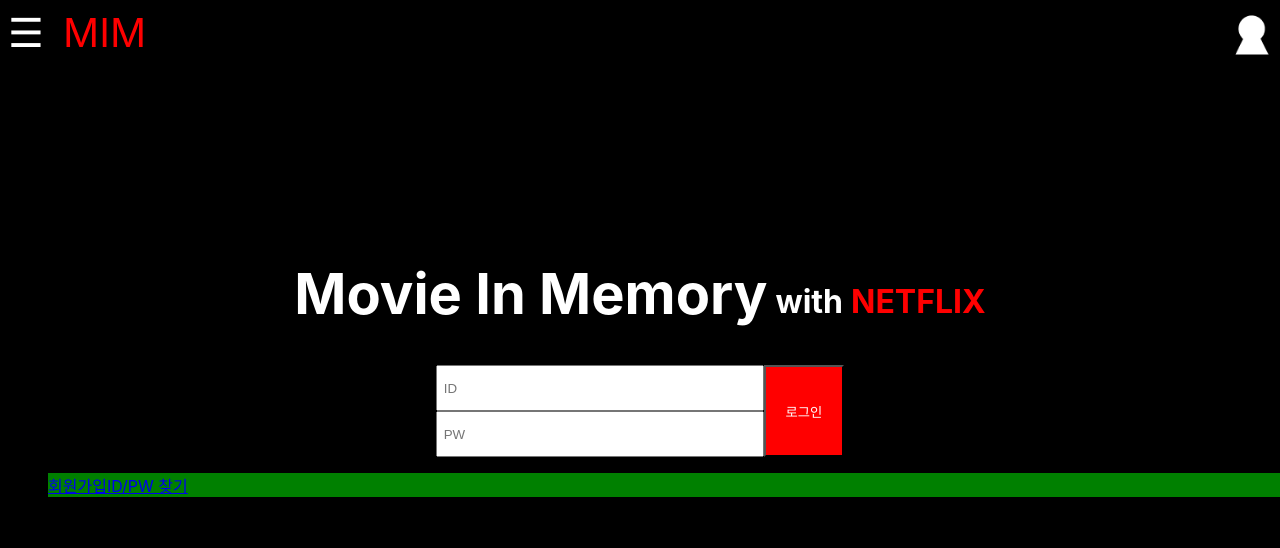
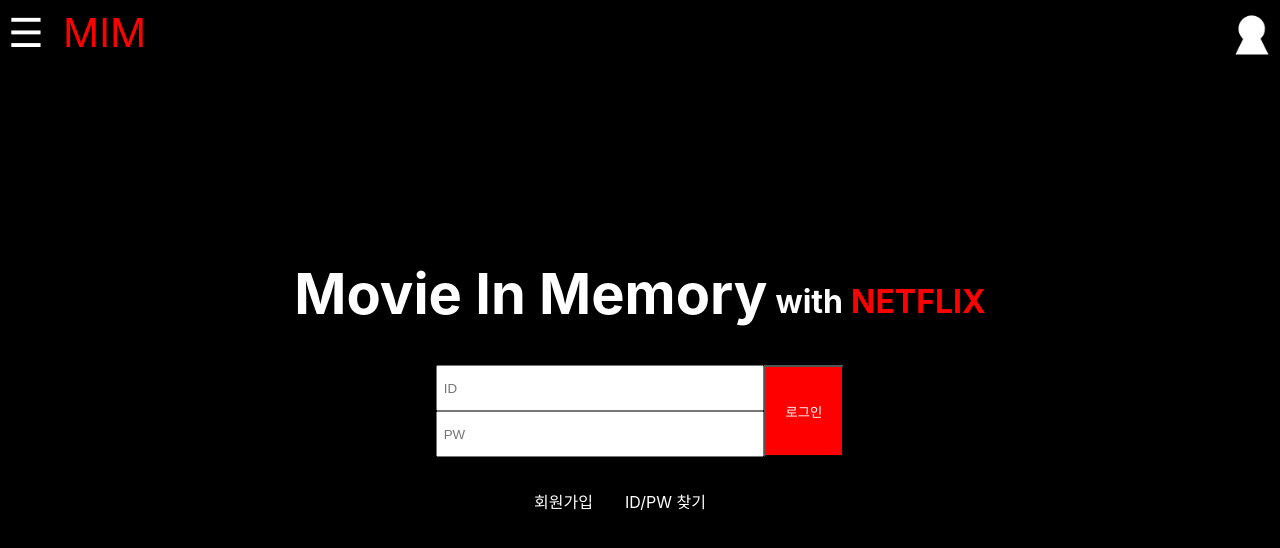
Before and after one commit to shot-on-my-taste-project/MIMFrontServer, a React (Create React App) app: page /Login in a window 1280 px wide. Shown: the top 548 px of the page. Built offline with nearby package versions, Linux system fonts and the light colour scheme.

Commit message:
[chore] 로그인 css 수정
추후에 Link 태그 hover 적용할 것

```diff
--- a/src/pages/Login.js
+++ b/src/pages/Login.js
@@ -1,4 +1,4 @@
-import React, { Component } from 'react'
+import React, { Component, useState } from 'react'
 import { Route, Link } from 'react-router-dom'
 import { SignUp } from '.';
 import Header from '../component/Header';
@@ -14,14 +14,14 @@ const Login = () => {
                 <div className="LoginArea">
                     <div className="InputArea">
                         <input type="text" placeholder=" ID"></input>
-                        <input type="text" placeholder=" PW"></input>
+                        <input type="password" placeholder=" PW"></input>
                     </div>
                     <button id="login-btn">로그인</button>
                 </div>
-                <div className="OptionArea">
-                    <Link to="/signup">회원가입</Link>
-                    <Link to="/">ID/PW 찾기</Link>
-                </div>
+                <ul className="OptionArea">
+                    <li><Link style={{textDecoration: 'none', color: 'white'}} id="signup-btn" to="/signup">회원가입</Link></li>
+                    <li><Link style={{textDecoration: 'none', color: 'white'}} id="find-btn" to="/">ID/PW 찾기</Link></li>
+                </ul>
 
             </div>
         </div>
--- a/src/styles/Login.css
+++ b/src/styles/Login.css
@@ -29,10 +29,30 @@ input {
     flex-direction: column;
 }
 
-.OptionArea {
-    background-color: green;
-    flex-direction: row;
+ul {
+    list-style: none;
+    display: flex;
     justify-content: center;
-    margin-left: 3rem;
-    margin-top: 1rem;
+    margin-right: 5rem;
+    /* background-color: aqua; */
 }
+
+ul li {
+    text-align: center;
+    padding: 1rem;
+    /* background-color: red; */
+}
+
+/* 태블릿 */
+@media screen and (min-width: 768px) and (max-width: 1023px){
+    /* ul {
+        margin-left: 10rem;
+    } */
+}
+
+/* PC */
+@media screen and (min-width: 1024px){
+    /* ul {
+        margin-left: 40rem;
+    } */
+}
```
